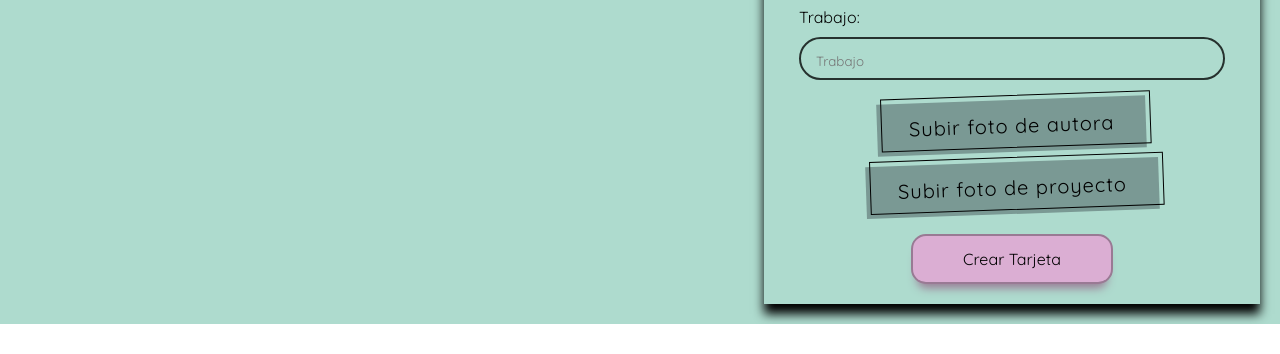
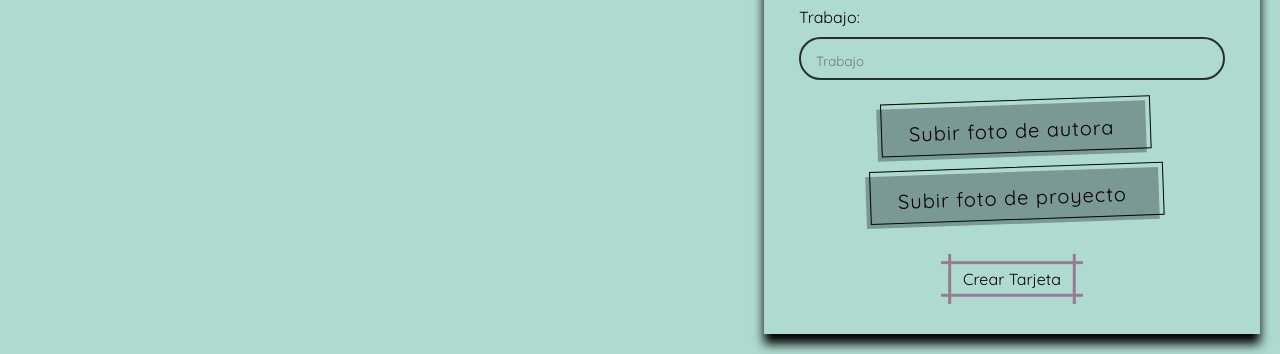
Before and after one commit to Adalab/Adalab-project-promo-s-module-3-team-3, a React app: page /#/CreateProject in a window 1280 px wide. Shown: the part 991-1345 px from the top of the page. Before the commit the page ends 1315 px from the top, so only its background shows below. Built offline with nearby package versions, Linux system fonts and the light colour scheme; grey boxes are pictures that could not be loaded.

Commit message:
Update style in button

```diff
--- a/src/styles/layouts/Form.scss
+++ b/src/styles/layouts/Form.scss
@@ -125,7 +125,7 @@
             user-select: none;
             -webkit-user-select: none;
             touch-action: manipulation;
-            margin-top: 10px;
+            margin-top: 15px;
             box-sizing: border-box;
             letter-spacing: 1px;
             padding: 13px 20px 13px;
@@ -152,60 +152,57 @@
             bottom: 2px;
             left: 2px;
         }
+
+
+
         &--btn-large {
-            width: 202px;
-            margin-top: 20px;
-            margin-bottom: 20px;
+            margin: 30px auto;
+            --b: 3px;
+            --s: .45em;
+            --color: #997a94;
+
+            padding: calc(.5em + var(--s)) calc(.9em + var(--s));
             color: black;
-            height: 50px;
-            background: #DBAED3;
-            border: 2px solid #997A94;
-            cursor: pointer;
-            font-family: $font__landing;
-            max-width: 260px;
-            box-shadow: 0px 10px 10px -6px #997A94;
-            border-radius: 15px;
-            position: relative;
-            text-align: center;
+            --_p: var(--s);
+            background:
+            conic-gradient(from 90deg at var(--b) var(--b), transparent 90deg, var(--color) 0) var(--_p) var(--_p)/calc(100% - var(--b) - 2*var(--_p)) calc(100% - var(--b) - 2*var(--_p));
+            transition: .3s linear, color 0s, background-color 0s;
+            outline: var(--b) solid transparent;
+            outline-offset: .6em;
+            font-size: 16px;
+            border: 0;
             user-select: none;
             -webkit-user-select: none;
             touch-action: manipulation;
-            --b: 3px;
-            --s: .45em;
-            padding: calc(.5em + var(--s)) calc(.9em + var(--s));
-            color: var(--color);
-            --_p: var(--s);
-            background:
-                conic-gradient(from 90deg at var(--b) var(--b), #997A94 90deg, var(#997A94) 0) var(--_p) var(--_p)/calc(100% - var(--b) - 2*var(--_p)) calc(100% - var(--b) - 2*var(--_p));
-            transition: .3s linear, color 0s, background-color 0s;
-            outline: var(--b) solid #0000;
-            outline-offset: .6em;
-            font-size: 16px;
-            @media (min-width: 768px) {
-                    padding: 13px 50px 13px;
         }
-        }
-        &--btn-large:after {
-            content: "";
-            background-color: #ffe54c;
-            width: 100%;
-            z-index: -1;
-            position: absolute;
-            height: 100%;
-            top: 7px;
-            left: 7px;
-            transition: 0.2s;
-        }
-        &--btn-large:hover, &--btn-large:focus-visible {
+
+            &--btn-large:hover,
+            &--btn-large:focus-visible {
                 --_p: 0px;
                 outline-color: var(--color);
                 outline-offset: .05em;
             }
+
+            &--btn-large:active {
+                background: #dbaed3;
+                color: #fff;
+            }
+
+            &--btn-large:hover,
+            &--btn-large:focus-visible {
+                --_p: 0px;
+                outline-color: var(--color);
+                outline-offset: .05em;
+                        }
+
             &--btn-large:active {
                 background: var(--color);
                 color: #fff;
             }
+
         }
+
+
     &__card {
         color: $color__form;
         text-align: center;
```
Lines whose indentation alone changed are shown as unchanged.
